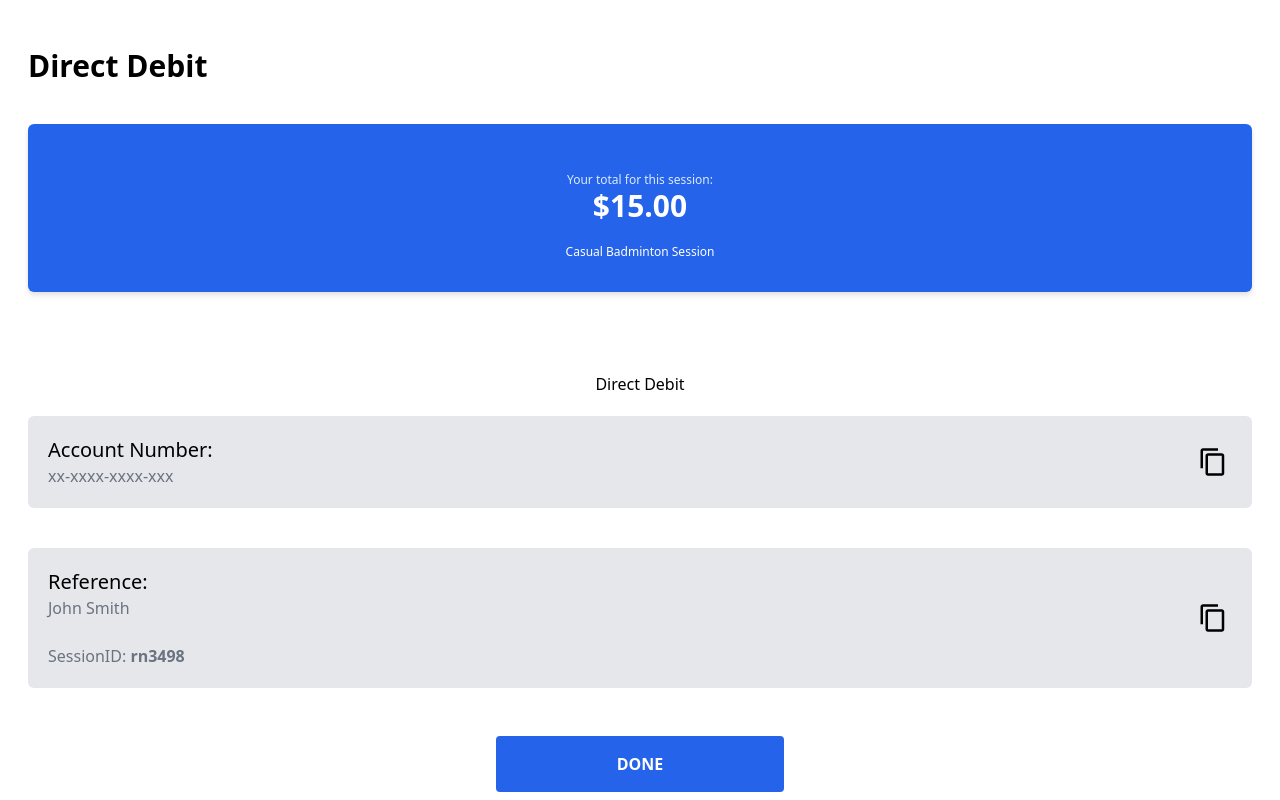
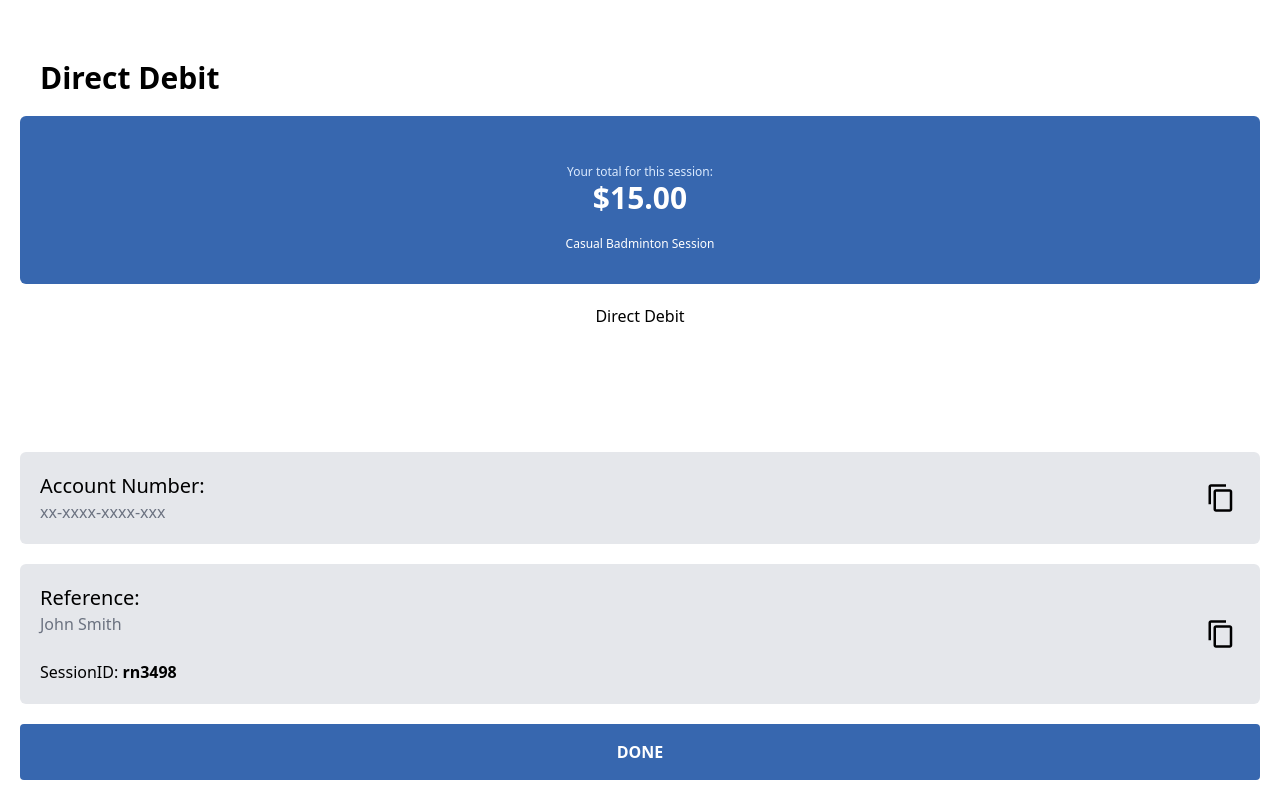
Before and after one commit to UoaWDCC/uabc-portal, a Next.js app in the folder packages/client/: page /direct-debit in a window 1280 px wide. Built offline with nearby package versions, Linux system fonts and the light colour scheme.

Commit message:
Added scroll div, colours, format consistency

```diff
--- a/packages/client/src/app/direct-debit/page.tsx
+++ b/packages/client/src/app/direct-debit/page.tsx
@@ -16,10 +16,11 @@ export default function DirectDebitPage() {
   const accountNumber: string = "xx-xxxx-xxxx-xxx";
 
   return (
-    <div className="h-[100dvh] flex flex-col p-2">
+    <div className="h-[100dvh] flex flex-col p-5">
       <Heading>Direct Debit</Heading>
       <PaymentInfoCard amount={15} />
-      <div className="pb-7 mt-auto grow flex flex-col-reverse">
+      <p className="font-medium text-center py-5">Direct Debit</p>
+      <div className="mt-auto grow flex flex-col-reverse overflow-y-auto gap-5">
         <DebitDetailsCard
           title="Reference:"
           text={[firstName + " " + lastName]}
@@ -37,10 +38,9 @@ export default function DirectDebitPage() {
             navigator.clipboard.writeText(accountNumber);
           }}
         />
-        <p className="font-medium text-center">Direct Debit</p>
       </div>
-      <div className="flex justify-center">
-        <Button label="done" onClick={() => alert("DONE")} />
+      <div className="flex justify-center mt-5">
+        <Button label="done" widthFull={true} onClick={() => alert("DONE")} />
       </div>
     </div>
   );
--- a/packages/client/src/components/Button/Button.tsx
+++ b/packages/client/src/components/Button/Button.tsx
@@ -6,13 +6,16 @@ import React from "react";
  * @returns styled html button component
  * @author Lia Arroyo <liayzabel@gmail.com>
  */
-const Button = ({ label, onClick }: ButtonInputProps) => {
+const Button = (props: ButtonInputProps) => {
+  //@TODO
   return (
     <button
-      className="w-72 h-14 bg-blue-600 rounded text-white font-semibold"
-      onClick={onClick}
+      className={`w-full h-14 rounded text-white font-semibold
+        ${props.disabled ? "bg-[#BFBFBF]" : "bg-[#3767af]"}
+        ${props.widthFull ? "w-full" : "w-72"}`}
+      onClick={props.onClick}
     >
-      {label.toUpperCase()}
+      {props.label.toUpperCase()}
     </button>
   );
 };
--- a/packages/client/src/components/Button/ButtonInputProps.ts
+++ b/packages/client/src/components/Button/ButtonInputProps.ts
@@ -3,6 +3,9 @@
  * @author Lia Arroyo <liayzabel@gmail.com>
  */
 type ButtonInputProps = {
+  className?: string;
   label: string;
+  disabled?: boolean;
+  widthFull?: boolean;
   onClick: () => void;
 };
--- a/packages/client/src/components/Card/Card.tsx
+++ b/packages/client/src/components/Card/Card.tsx
@@ -7,10 +7,7 @@ import CardProps from "./CardProps";
 
 const Card = (props: PropsWithChildren<CardProps>) => {
   return (
-    <div
-      onClick={props.onClick}
-      className={`rounded-md m-5 ` + props.className}
-    >
+    <div onClick={props.onClick} className={`rounded-md ` + props.className}>
       {props.children}
     </div>
   );
--- a/packages/client/src/components/DebitDetailsCard/DebitDetailsCard.tsx
+++ b/packages/client/src/components/DebitDetailsCard/DebitDetailsCard.tsx
@@ -8,7 +8,7 @@ import { MdContentCopy } from "react-icons/md";
 
 const DebitDetailsCard = (props: DebitDetailsCardProps) => {
   return (
-    <Card className="bg-gray-200 p-5 pt-50 relative">
+    <Card className="bg-gray-200 p-5 mt-0 pt-50 relative">
       <p className="font-medium text-xl top-5">{props.title}</p>
 
       {props.text.map((text, index) => {
@@ -22,8 +22,8 @@ const DebitDetailsCard = (props: DebitDetailsCardProps) => {
       {props.sessionId && (
         <>
           <br />
-          <p className="font-normal text-gray-500 inline">SessionID: </p>
-          <p className="font-bold text-gray-500 inline">{props.sessionId}</p>
+          <p className="font-normal blueGray-200 inline">SessionID: </p>
+          <p className="font-bold blueGray-200 inline">{props.sessionId}</p>
         </>
       )}
 
--- a/packages/client/src/components/PaymentInfoCard/PaymentInfoCard.tsx
+++ b/packages/client/src/components/PaymentInfoCard/PaymentInfoCard.tsx
@@ -9,7 +9,7 @@ const PaymentInfoCard = (props: PaymentInfoCardProps) => {
   const dollarAmount = "$" + (Math.round(props.amount * 100) / 100).toFixed(2);
 
   return (
-    <Card className="text-center p-8 pt-12 bg-blue-600 text-white drop-shadow-md">
+    <Card className="text-center p-8 pt-12 bg-[#3767af] text-white">
       <p className="text-blue-100 text-xs">Your total for this session:</p>
       <p className="text-3xl font-bold mb-5">{dollarAmount}</p>
       <p className="text-xs">Casual Badminton Session</p>
```
